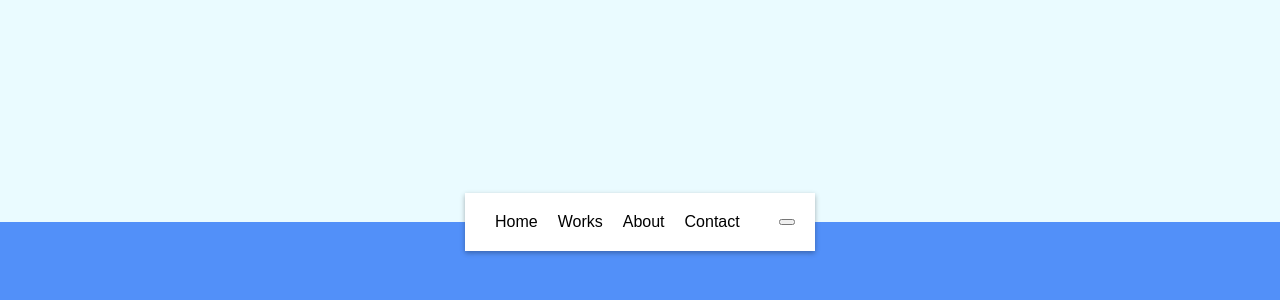
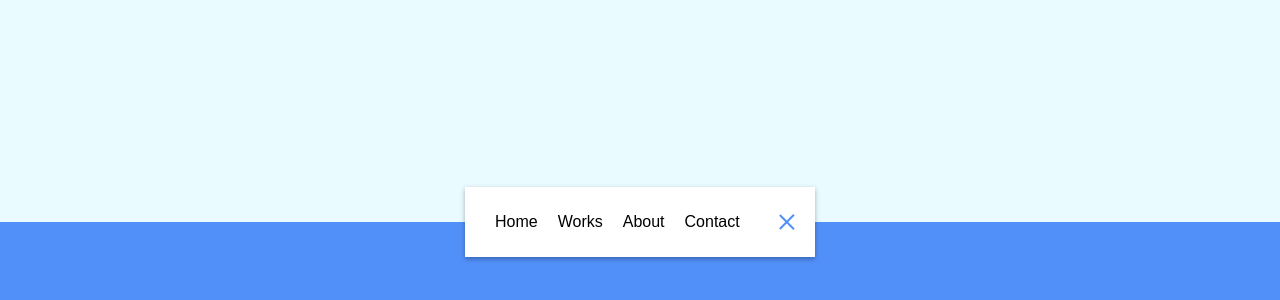
Before and after one commit to ievaaleksandravica/50-HTML-JS-CSS-projects, a plain HTML site: page day14-animated-navigation/index.html in a window 1280 px wide. Shown: the part 178-478 px from the top of the page. Drawn offline with Linux system fonts and the light colour scheme; a web font is replaced by a local one.

Commit message:
icon styling and toggle active class

```diff
--- a/day14-animated-navigation/script.js
+++ b/day14-animated-navigation/script.js
@@ -0,0 +1,6 @@
+const toggle = document.getElementById("toggle")
+const nav = document.getElementById("nav")
+
+toggle.addEventListener('click', () => {
+    nav.classList.toggle('active')
+})
--- a/day14-animated-navigation/style.css
+++ b/day14-animated-navigation/style.css
@@ -67,3 +67,40 @@ nav ul a {
   text-decoration: none;
   margin: 0 10px;
 }
+
+.icon {
+  background-color: #fff;
+  border: 0;
+  cursor: pointer;
+  padding: 0;
+  position: relative;
+  height: 30px;
+  width: 30px;
+}
+
+.icon:focus {
+  outline: 0;
+}
+
+.icon .line {
+  background-color: #5290f9;
+  height: 2px;
+  position: absolute;
+  width: 20px;
+  top: 10px;
+  left: 5px;
+  transition: transform 0.6s linear;
+}
+
+.icon .line2 {
+  top: auto;
+  bottom: 10px;
+}
+
+nav.active .icon .line1 {
+  transform: rotate(-765deg) translateY(5.5px);
+}
+
+nav.active .icon .line2 {
+  transform: rotate(765deg) translateY(-5.5px);
+}
```
